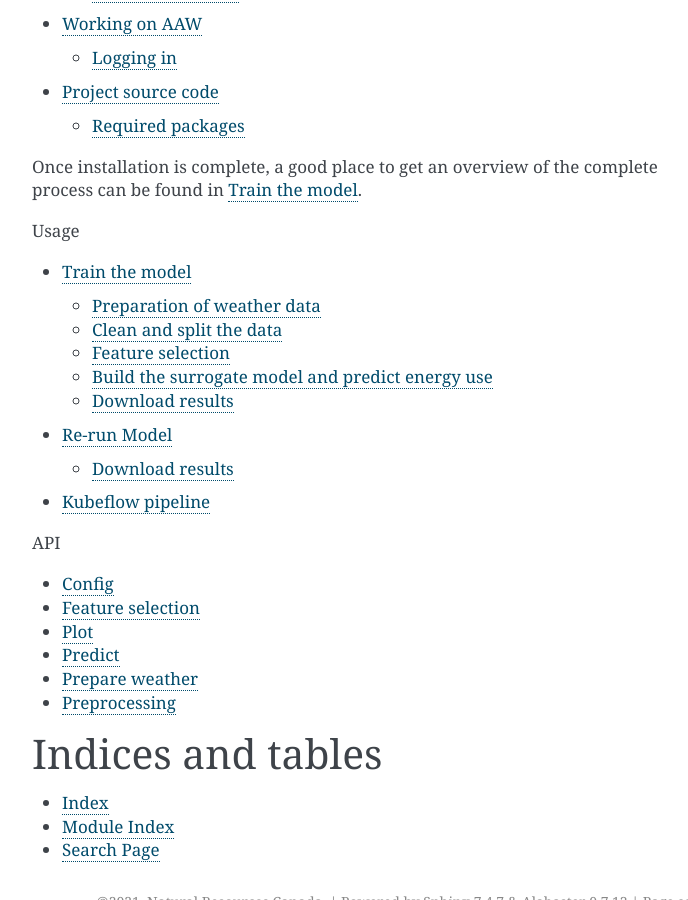
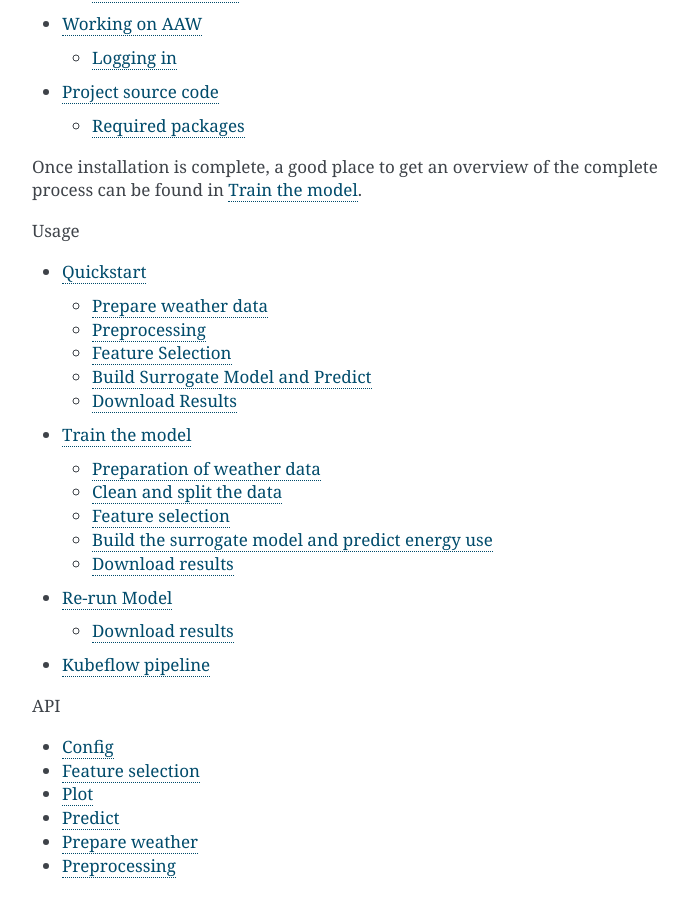
Before and after one commit to canmet-energy/btap_ml, a Sphinx documentation site: the page built from docs/index.rst, in a window 1280 px wide and 900 px high, scrolled down 845 px. Shown: the whole window, without its empty margins (388-1076 px from the left). Built offline with Sphinx 7.4.7, drawn with Linux system fonts in a browser that asks for light colours; some of the changed lines change nothing that is shown.

Commit message:
Add quickstart to usage

```diff
--- a/docs/index.rst
+++ b/docs/index.rst
@@ -52,6 +52,7 @@
    :maxdepth: 2
    :caption: Usage
 
+   usage/quickstart
    usage/retrain
    usage/model_run
    usage/kubeflow_pipeline
--- /dev/null
+++ b/docs/usage/quickstart.rst
@@ -0,0 +1,45 @@
+Quickstart
+==========
+
+If you just want to run all of the steps from start to finish, here are the steps to run. You may be able to skip some
+of these depending on if data has already been prepared.
+
+Prepare weather data
+--------------------
+
+Gather required weather data and place it on blob storage::
+
+   $ python prepare_weather.py input_data/sample-config.yml
+
+Preprocessing
+-------------
+
+Clean the input data and split the it into test and train sets::
+
+    python3 preprocessing.py --in_build_params input_data/output_elec_2021-11-05.xlsx --in_hour input_data/total_hourly_res_elec_2021-11-05.csv --in_weather input_data/montreal_epw.csv --output_path output_data/preprocessing_out --in_build_params_gas input_data/output_gas_2021-11-05.xlsx --in_hour_gas input_data/total_hourly_res_gas_2021-11-05.csv
+
+.. note::
+
+   Update the input parameters to point to the appropriate input files and ouput_path in minio. Only the filenames
+   would need to be changed. Check :py:mod:`preprocessing` for full detail description of each parameter.
+
+Feature Selection
+------------------
+
+After preprocessing the data, the features to be used in building the surrogate model can be selected::
+
+     python3 feature_selection.py --in_obj_name output_data/preprocessing_out --output_path output_data/feature_out --estimator_type lasso
+
+
+Build Surrogate Model and Predict
+----------------------------------
+
+The output from proprocessing and feature selection are used as input into this stage by running::
+
+    python3 predict.py --param_search no --in_obj_name output_data/preprocessing_out --features output_data/feature_out --output_path output_data/predict_out
+
+
+Download Results
+----------------
+
+The results from the prediction is available in minio in the output_path specified in the build step.
```
